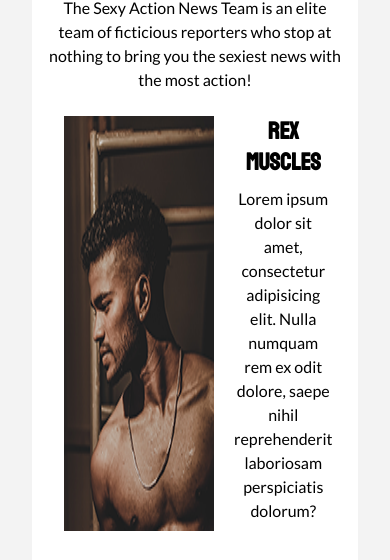
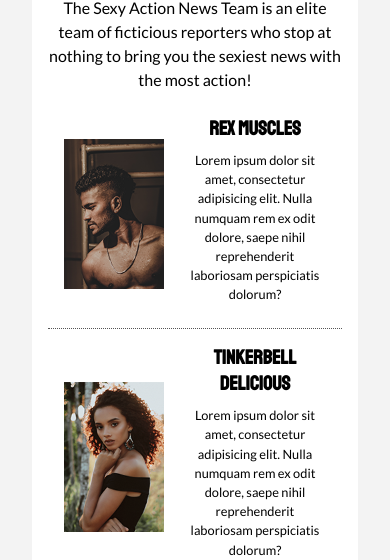
Before and after one commit to dimlutine/News-Grid, a plain HTML site: page about.html in a window 390 px wide. Shown: the part 279-839 px from the top of the page. Drawn offline with Linux system fonts and the light colour scheme.

Commit message:
syling updates

```diff
--- a/css/mobile.css
+++ b/css/mobile.css
@@ -53,11 +53,28 @@
     .l-heading {
         font-size: 2rem;
     }
+    .profile-pic {
+        max-height: 150px;
+        align-self: center;
+    }
+    .s-heading {
+        font-size: 1.25em;
+    }
+    .text-container p {
+        font-size: .8rem;
+    }
 }
 
 @media(max-width: 360px) {
     #showcase .showcase-container {
         overflow: auto;
+    }
+    .profile-pic {
+        max-width: 100px;
+        align-self: center;
+    }
+    .profile-container {
+        flex-direction: column;
     }
 }
 
--- a/css/style.css
+++ b/css/style.css
@@ -383,8 +383,11 @@ h6 {
 #about .container .page-container .card .profile .profile-container {
     display: flex;
     padding: 1rem;
+    border-bottom: #555 dotted 1px;
 }
 
 #about .text-container {
     margin-left: 20px;
+    justify-self: center;
+    align-self: center;
 }
```
